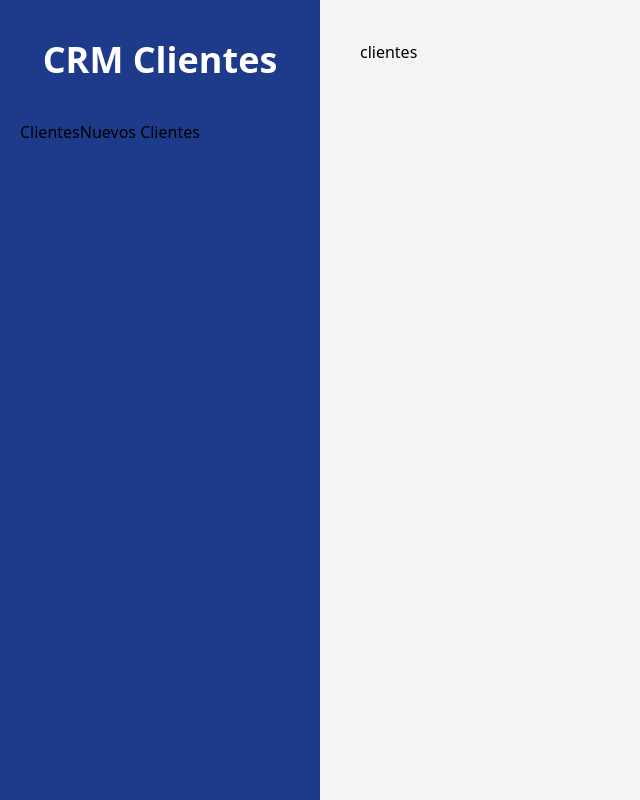
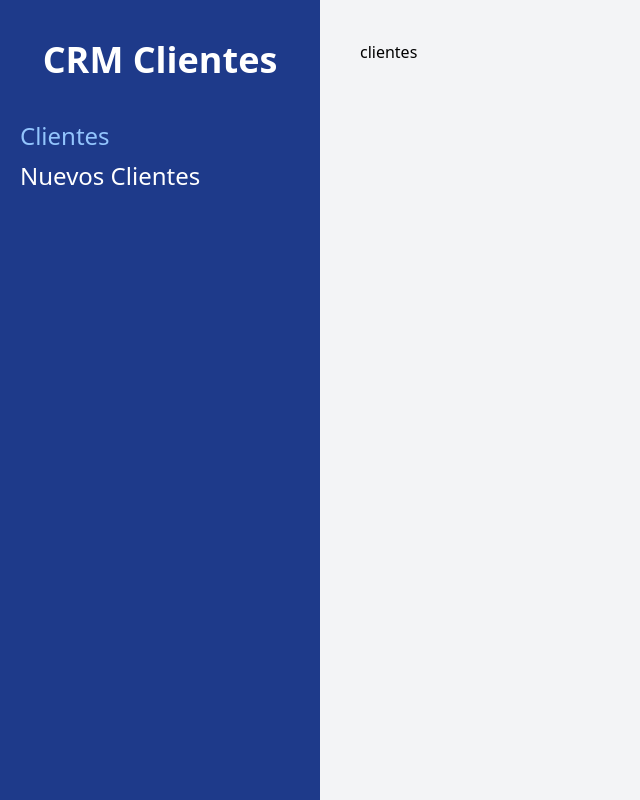
Before and after one commit to jhechus/Administrador-de-clientes, a React (Vite) app: page / in a window 1280 px wide. Shown: the whole page, without its empty margins (0-640 px from the left). Built offline with nearby package versions, Linux system fonts and the light colour scheme.

Commit message:
resaltando pagina actual

```diff
--- a/src/components/Layout.jsx
+++ b/src/components/Layout.jsx
@@ -1,14 +1,25 @@
-import { Outlet, Link } from "react-router-dom"
+import { Outlet, Link, useLocation } from "react-router-dom"
 
 function Layout() {
+
+    const location = useLocation()
+    console.log(location)
+
   return (
     <div className=" md:flex md:min-h-screen">
         <aside className="md:w-1/4 bg-blue-900 px-5 py-10">
             <h2 className=" text-4xl font-black text-center text-white"> CRM Clientes</h2>
 
             <nav className="mt-10">
-                <Link to="/">Clientes</Link>
-                <Link to="/clientes/nuevo">Nuevos Clientes</Link>
+                <Link
+                    className={`${location.pathname === '/' ? 'text-blue-300' : 'text-white'} text-2xl block mt-2 hover:text-blue-300`}
+                    to="/"> Clientes
+                </Link>
+
+                <Link
+                    className={`${location.pathname === '/clientes/nuevo' ? 'text-blue-300' : 'text-white'} text-2xl block mt-2 hover:text-blue-300`}
+                    to="/clientes/nuevo"> Nuevos Clientes
+                </Link>
             </nav>
         </aside>
 
```
